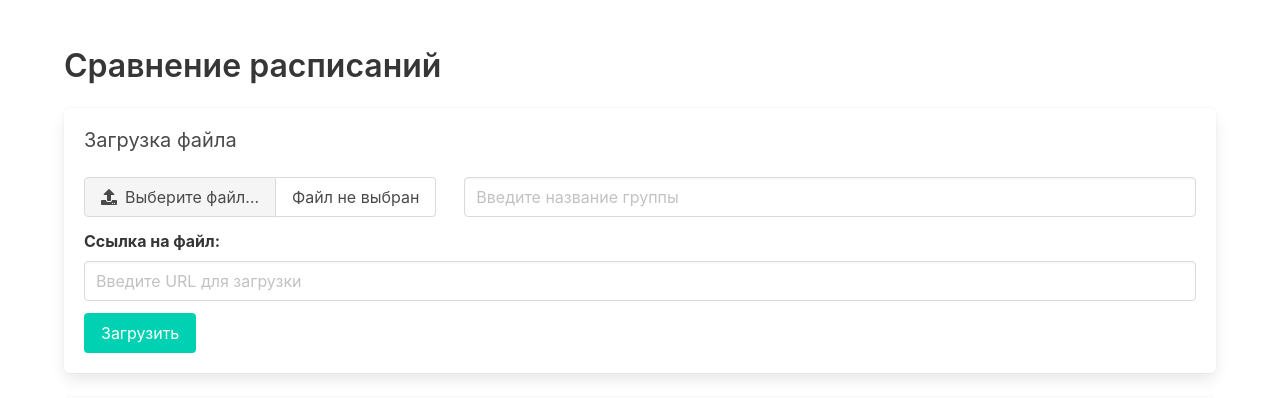
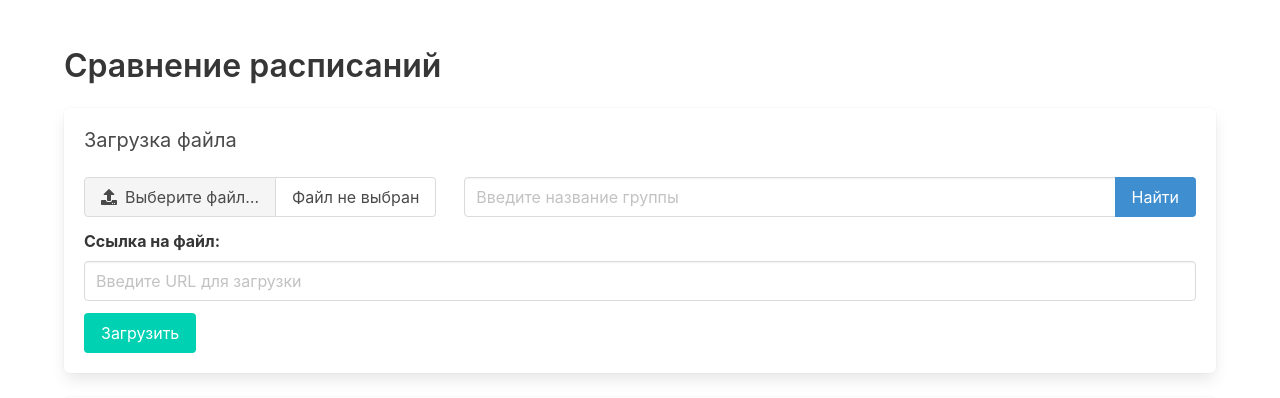
Before and after one commit to w2cassassin/vega-practice, a FastAPI app: template templates/index.html in a window 1280 px wide. Shown: the top 398 px of the page. Run offline with FastAPI, Linux system fonts and the light colour scheme; the template is opened without the code that fills it, so the values that code supplies are empty; parts of the project's set-up code (start-up, migrations or seed data) failed here and were passed over.

Commit message:
Add button for group search

```diff
--- a/templates/index.html
+++ b/templates/index.html
@@ -85,28 +85,37 @@
         box-sizing: border-box;
       }
 
-      .dropdown {
-        width: 100%;
-        position: absolute;
-        top: 100%;
-        left: 0;
-        z-index: 20;
+      .dropdown,
+      .dropdown .dropdown-menu {
+        display: none;
       }
 
-      .dropdown .dropdown-menu {
-        width: 100%;
-      }
       .field.is-grouped {
         display: flex;
         gap: 1rem;
       }
 
-      .field.is-grouped .control:last-child {
-        flex: 1;
+      .field.is-grouped > .control:first-child {
+        flex: 0 0 auto;
       }
 
-      .control:last-child .input {
+      .field.is-grouped > .control.is-expanded {
+        flex: 1 1 auto;
+        min-width: 0;
+      }
+
+      .field.has-addons {
+        display: flex;
         width: 100%;
+      }
+
+      .field.has-addons .control.is-expanded {
+        flex: 1 1 auto;
+        min-width: 0;
+      }
+
+      .field.has-addons .control:not(.is-expanded) {
+        flex: 0 0 auto;
       }
     </style>
   </head>
@@ -133,17 +142,24 @@
                   </label>
                 </div>
               </div>
-              <div class="control">
+              <div class="control is-expanded">
+                <div class="field has-addons">
+                  <div class="control is-expanded">
                     <input
                       class="input"
                       type="text"
                       id="groupSearchInput"
                       placeholder="Введите название группы"
-                  autocomplete="off"
                     />
-                <div class="dropdown" id="groupSearchDropdown">
-                  <div class="dropdown-menu">
-                    <div class="dropdown-content" id="groupSearchResults"></div>
+                  </div>
+                  <div class="control">
+                    <button
+                      type="button"
+                      id="searchGroupButton"
+                      class="button is-info"
+                    >
+                      Найти
+                    </button>
                   </div>
                 </div>
               </div>
@@ -280,10 +296,6 @@
         "comparisonResultsBody"
       );
       const groupSearchInput = document.getElementById("groupSearchInput");
-      const groupSearchDropdown = document.getElementById(
-        "groupSearchDropdown"
-      );
-      const groupSearchResults = document.getElementById("groupSearchResults");
       const linkInput = document.getElementById("linkInput");
 
       // Обновить метку выбранного файла
@@ -306,15 +318,13 @@
       }
 
       // Обработчик поиска группы
-      groupSearchInput.addEventListener(
-        "input",
-        debounce(handleGroupSearch, 300)
-      );
+      const searchGroupButton = document.getElementById("searchGroupButton");
 
-      async function handleGroupSearch() {
+      // New group search handler
+      searchGroupButton.addEventListener("click", async () => {
         const query = groupSearchInput.value.trim();
         if (query.length === 0) {
-          groupSearchDropdown.classList.remove("is-active");
+          alert("Введите название группы");
           return;
         }
 
@@ -322,32 +332,23 @@
           const response = await fetch(
             `${API_HOST}/search_groups/?match=${encodeURIComponent(query)}`
           );
-          if (!response.ok) throw new Error("Ошибка при поиске групп");
+          if (!response.ok) throw new Error("Ошибка при поиске группы");
           const data = await response.json();
 
-          groupSearchResults.innerHTML = "";
           if (data.data && data.data.length > 0) {
-            data.data.forEach((group) => {
-              const item = document.createElement("a");
-              item.classList.add("dropdown-item");
-              item.textContent = group.fullTitle;
-              item.dataset.icalLink = group.iCalLink;
-              item.addEventListener("click", () => {
+            const group = data.data[0]; // Take first match
             groupSearchInput.value = group.fullTitle;
             linkInput.value = group.iCalLink;
-                selectedGroupName = group.fullTitle; // Сохраняем название группы
-                groupSearchDropdown.classList.remove("is-active");
-              });
-              groupSearchResults.appendChild(item);
-            });
-            groupSearchDropdown.classList.add("is-active");
+            selectedGroupName = group.fullTitle;
           } else {
-            groupSearchDropdown.classList.remove("is-active");
+            alert("Группа не найдена");
+            linkInput.value = "";
+            selectedGroupName = "";
           }
         } catch (error) {
-          console.error(error.message);
+          alert("Ошибка при поиске группы: " + error.message);
         }
-      }
+      });
 
       // Закрытие выпадающего списка при клике вне его
       document.addEventListener("click", (event) => {
@@ -384,7 +385,7 @@
             const fileBlob = await fetchFileFromUrl(linkInput.value.trim());
             const formData = new FormData();
 
-            // Устанавливаем имя файла как {selectedGroupName}.ics, если выбрана группа, иначе default.ics
+            // Устанавливаем имя файла как {selectedGroupName}.ics, есл�� выбрана группа, иначе default.ics
             const fileName = selectedGroupName
               ? `${selectedGroupName}.ics`
               : "default.ics";
```
Lines whose indentation alone changed are shown as unchanged.
